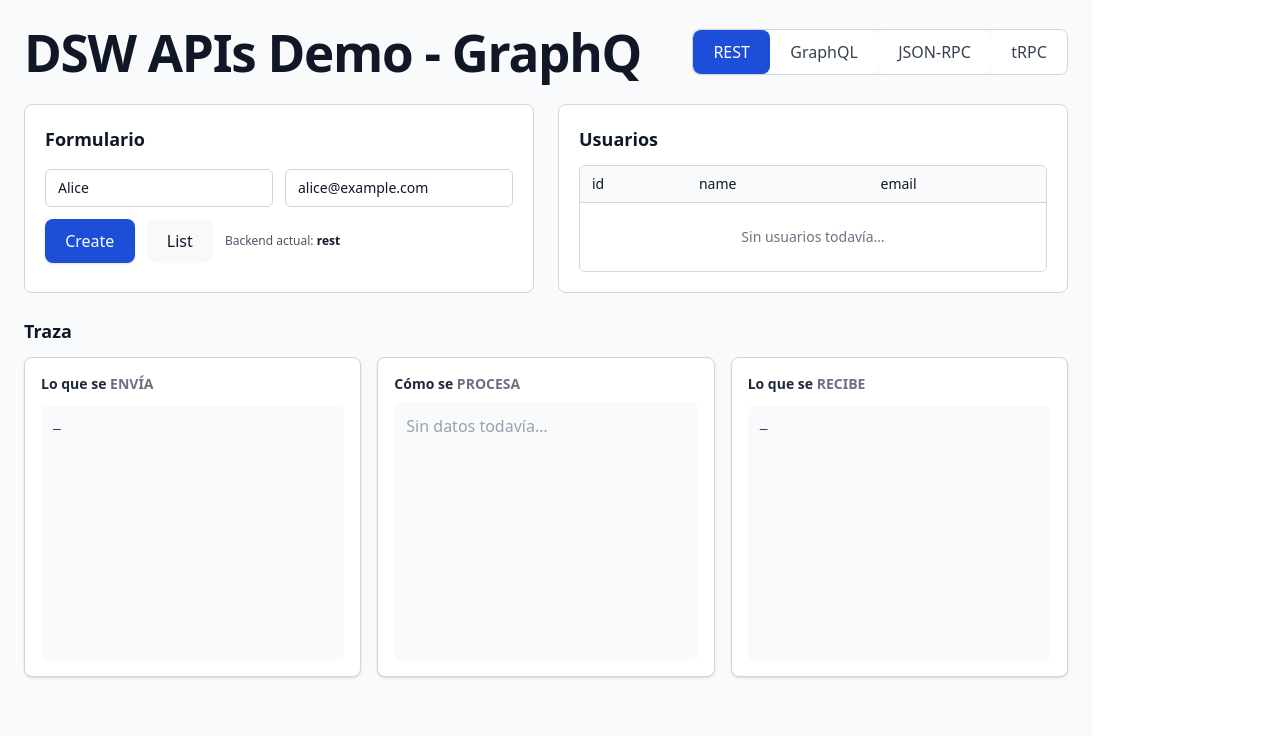
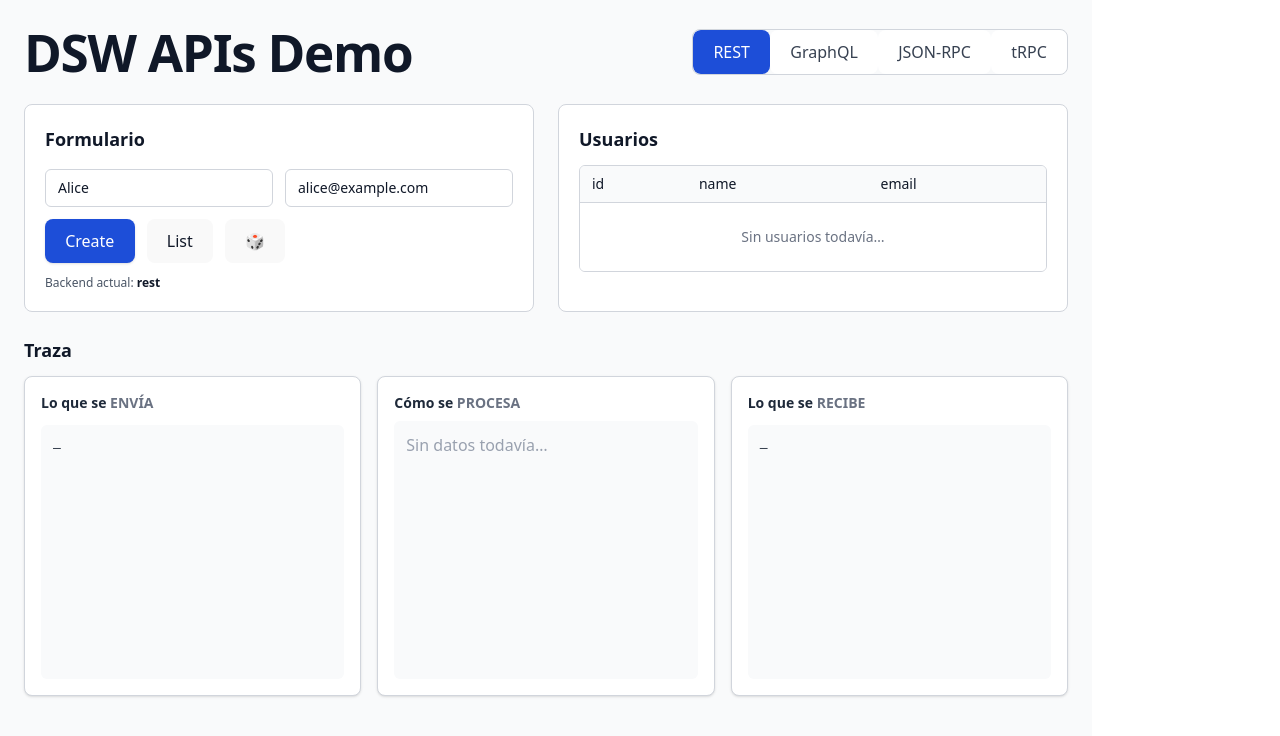
Before and after one commit to NachitoE/dsw-apis-demo, a React (Vite) app in the folder front-end/: page / in a window 1280 px wide. Shown: the top 736 px of the page. Built offline with nearby package versions, Linux system fonts and the light colour scheme.

Commit message:
added data randomizer

```diff
--- a/front-end/src/App.tsx
+++ b/front-end/src/App.tsx
@@ -3,6 +3,25 @@ import { getApi } from "./adapters";
 import type { Backend } from "./adapters";
 import type { User } from "./apiTypes";
 import { TracePanel } from "./components/TracePanel";
+
+const PRESET_USERS = [
+  { name: "Kazuma Kiryu", email: "kiryu@yakuza.jp" },
+  { name: "R2-D2", email: "r2d2@rebelsgalaxy.xyz" },
+  { name: "Gordon Freeman", email: "gordon@blackmesa.gov" },
+  { name: "Doom Guy", email: "destroyerofdemons@doom.com" },
+  { name: "Samus Aran", email: "samus@galactic-federation.org" },
+  { name: "Link", email: "hero@hyrulekingdom.com" },
+  { name: "Geralt of Rivia", email: "geralt@witcherschool.com" },
+  { name: "Solid Snake", email: "thisisjustabox@foxhound.mil" },
+  { name: "Gearless Joe", email: "joe@megalobox.com" },
+  { name: "Frieren", email: "frieren@magic.com" },
+  { name: "Laios", email: "laios@meshi.com" },
+  { name: "Mob", email: "mob@psycho.com" },
+  { name: "Harrier Du Bois", email: "drunkcop@elyisum.com" },
+  { name: "Gregory House", email: "vicodinlover@princetonp.hospital" },
+  { name: "John Marston", email: "john@wild-west.com" },
+  { name: "Dante", email: "pizza123@dmc.com" },
+];
 
 export default function App() {
   const [backend, setBackend] = useState<Backend>("rest");
@@ -40,6 +59,13 @@ export default function App() {
     } finally {
       setLoading(false);
     }
+  }
+
+  function loadRandomUser() {
+    const randomUser =
+      PRESET_USERS[Math.floor(Math.random() * PRESET_USERS.length)];
+    setName(randomUser.name);
+    setEmail(randomUser.email);
   }
 
   const SegButton = ({
@@ -87,7 +113,7 @@ export default function App() {
         {/* Header */}
         <header className="mb-6 flex flex-col gap-3 sm:flex-row sm:items-center sm:justify-between">
           <h1 className="text-3xl font-extrabold tracking-tight">
-            DSW APIs Demo - GraphQ
+            DSW APIs Demo
           </h1>
           <div className="inline-flex overflow-hidden rounded-lg border border-gray-300 dark:border-gray-600">
             <SegButton
@@ -138,6 +164,7 @@ export default function App() {
                 onChange={(e) => setEmail(e.target.value)}
               />
             </div>
+            <div className="flex flex-col gap-3">
               <div className="flex items-center gap-3">
                 <button
                   onClick={doCreate}
@@ -168,6 +195,14 @@ export default function App() {
                 >
                   {loading ? "Listando…" : "List"}
                 </button>
+                <button
+                  onClick={loadRandomUser}
+                  disabled={loading}
+                  className="rounded-md bg-purple-600 dark:bg-purple-700 px-4 py-2 text-sm font-semibold text-white hover:bg-purple-700 dark:hover:bg-purple-600 disabled:opacity-50 transition-colors"
+                >
+                  🎲
+                </button>
+              </div>
               <span className="text-xs text-gray-600 dark:text-gray-400">
                 Backend actual:{" "}
                 <b className="text-gray-900 dark:text-gray-100">{backend}</b>
```
Lines whose indentation alone changed are shown as unchanged.
